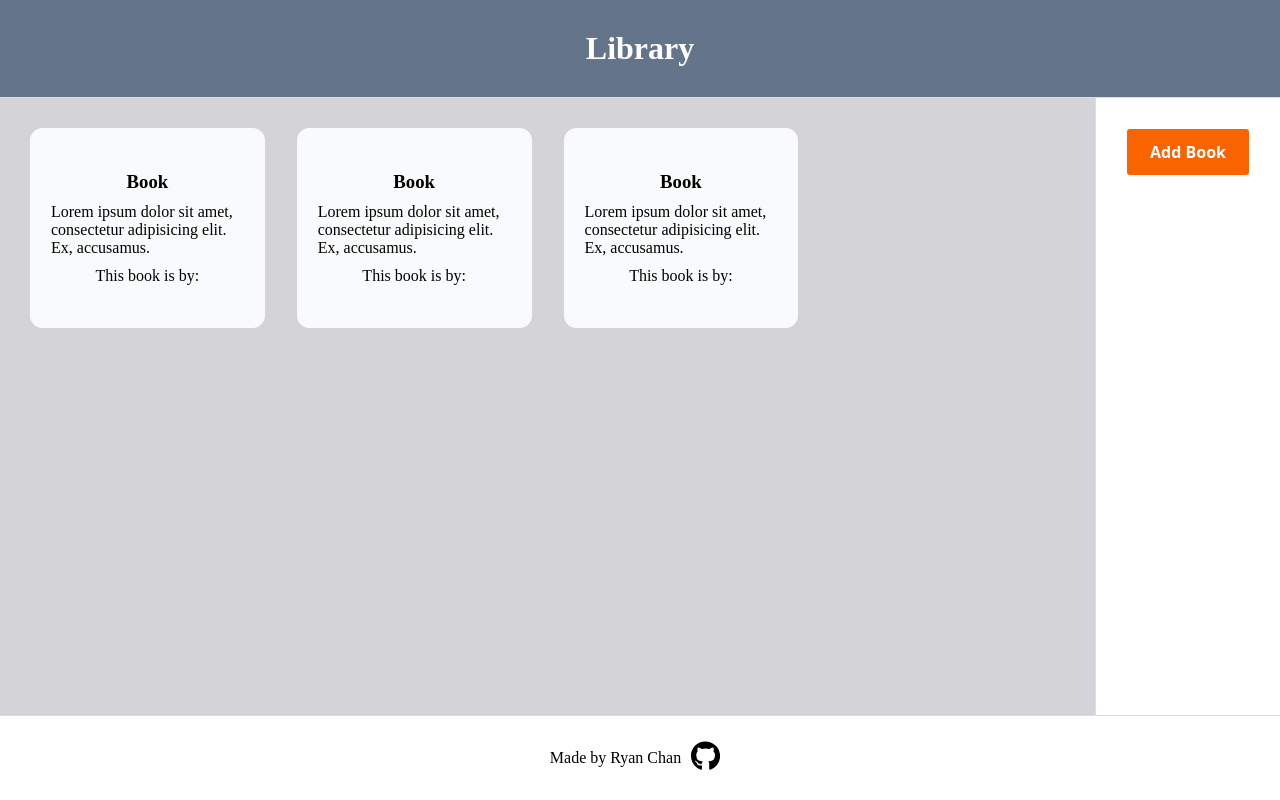
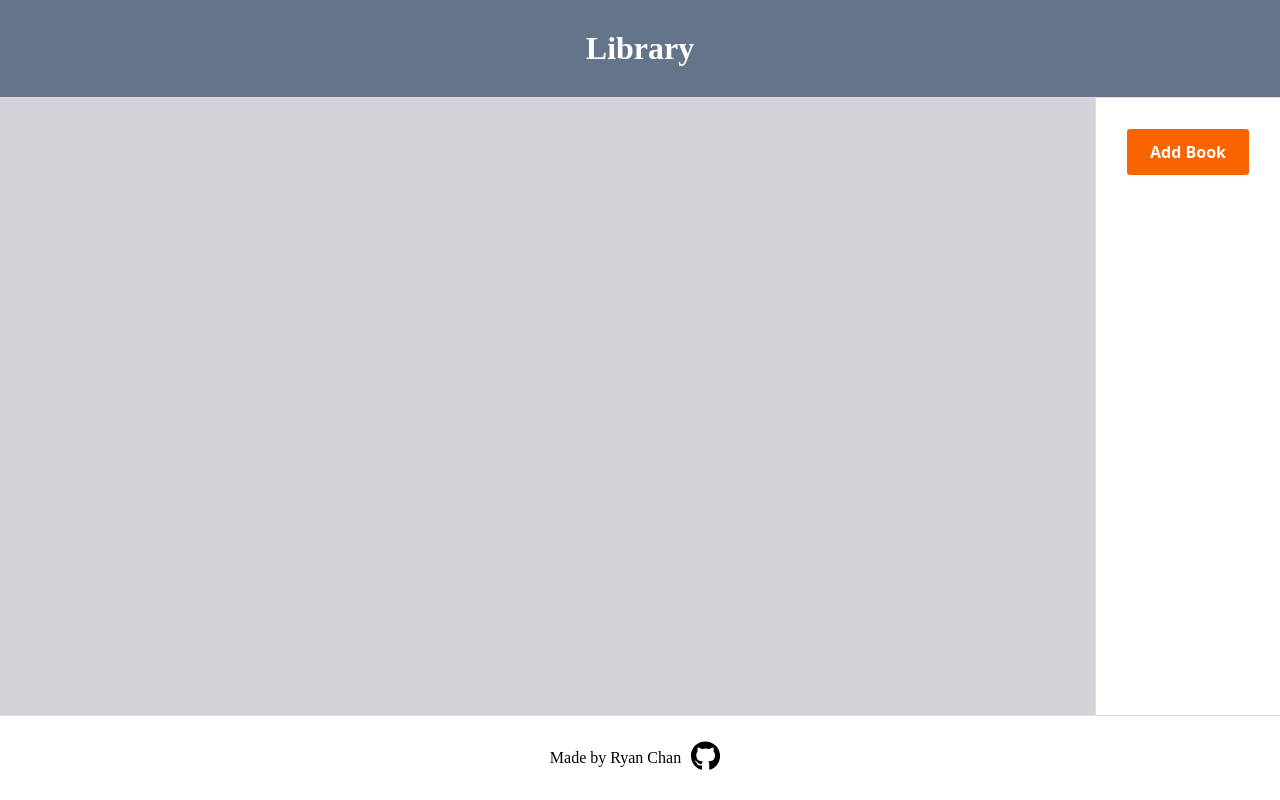
Before and after one commit to TwelveStacks/TOP-library, a plain HTML site: page index.html in a window 1280 px wide. Drawn offline with Linux system fonts and the light colour scheme.

Commit message:
Removed placeholder divs

```diff
--- a/index.html
+++ b/index.html
@@ -13,32 +13,7 @@
         <h1>Library</h1>
       </header>
       <article>
-        <div class="book-container">
-          <div class="book">
-            <h3>Book</h3>
-            <p>
-              Lorem ipsum dolor sit amet, consectetur adipisicing elit. Ex,
-              accusamus.
-            </p>
-            <p>This book is by:</p>
-          </div>
-          <div class="book">
-            <h3>Book</h3>
-            <p>
-              Lorem ipsum dolor sit amet, consectetur adipisicing elit. Ex,
-              accusamus.
-            </p>
-            <p>This book is by:</p>
-          </div>
-          <div class="book">
-            <h3>Book</h3>
-            <p>
-              Lorem ipsum dolor sit amet, consectetur adipisicing elit. Ex,
-              accusamus.
-            </p>
-            <p>This book is by:</p>
-          </div>
-        </div>
+        <div class="book-container"></div>
         <dialog class="modal" id="modal">
           <div>
             <div class="close-button">✖</div>
```
